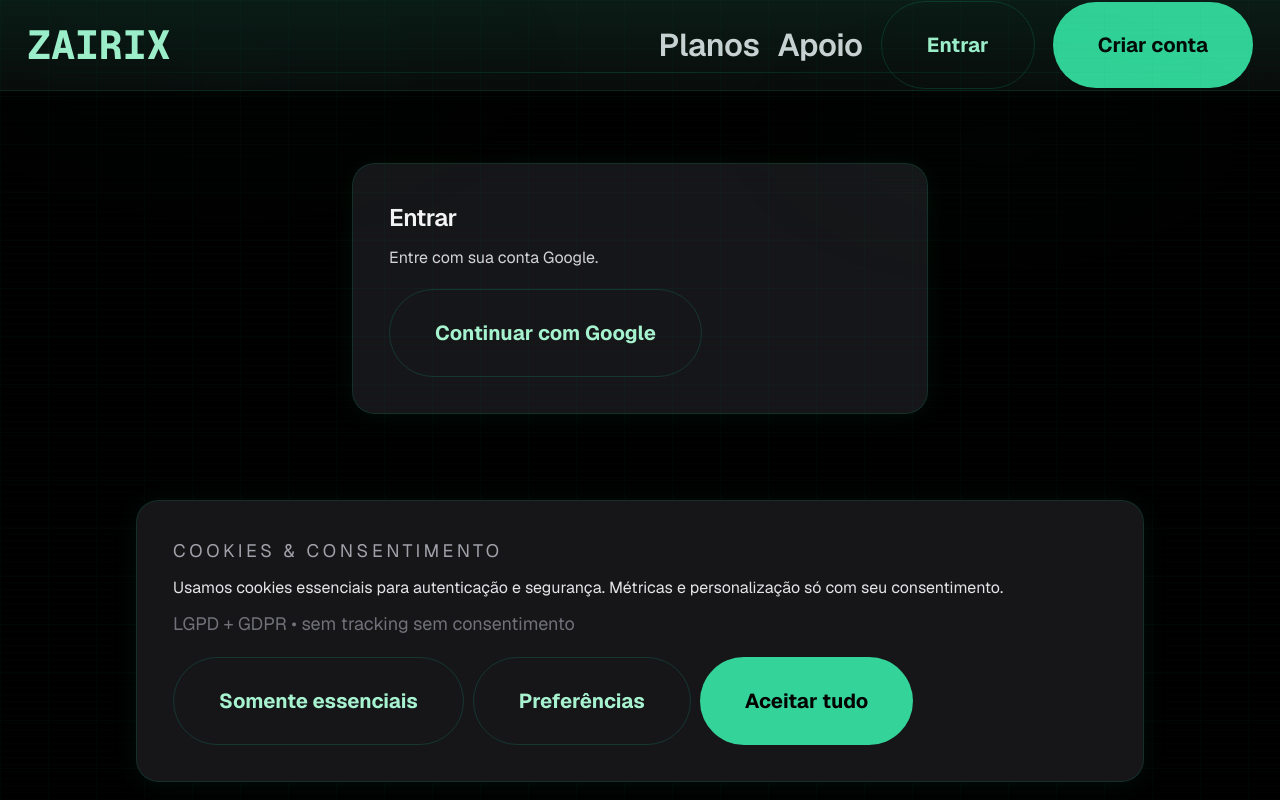
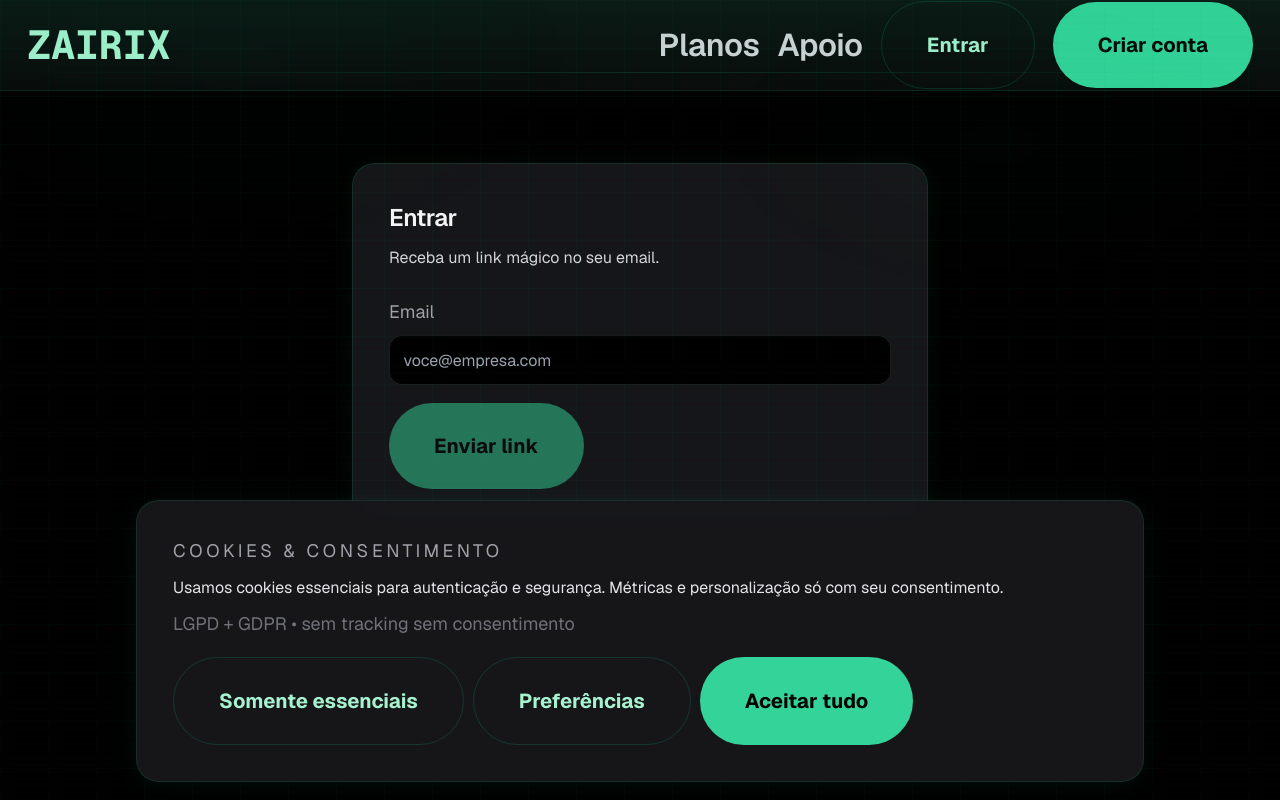
Before and after one commit to TiagoIA-UX/SignalHack, a Next.js app: page /login in a window 1280 px wide. Shown: the top 800 px of the page. Built offline with nearby package versions, Linux system fonts and the light colour scheme; no server answers.

Commit message:
feat: login por link magico via email

```diff
--- a/app/login/page.tsx
+++ b/app/login/page.tsx
@@ -1,6 +1,6 @@
 "use client";
 
-import { Suspense } from "react";
+import { Suspense, useMemo, useState } from "react";
 import { useSearchParams } from "next/navigation";
 import { AppHeader } from "@/components/AppHeader";
 import { Button, Card, Container } from "@/components/ui";
@@ -8,6 +8,11 @@
 function LoginContent() {
   const searchParams = useSearchParams();
   const errorCode = searchParams.get("error");
+  const [email, setEmail] = useState("");
+  const [status, setStatus] = useState<"idle" | "loading" | "ok" | "error">("idle");
+  const [errorMsg, setErrorMsg] = useState<string | null>(null);
+
+  const canSubmit = useMemo(() => email.trim().length > 3 && status !== "loading", [email, status]);
 
   const oauthError = (() => {
     if (!errorCode) return null;
@@ -19,6 +24,49 @@
     return "Não foi possível autenticar.";
   })();
 
+  async function onSubmit(e: React.FormEvent) {
+    e.preventDefault();
+    setStatus("loading");
+    setErrorMsg(null);
+
+    const controller = new AbortController();
+    const timeout = setTimeout(() => controller.abort(), 15_000);
+    try {
+      const res = await fetch("/api/auth/request", {
+        method: "POST",
+        headers: { "content-type": "application/json" },
+        body: JSON.stringify({ email, next: "/dashboard" }),
+        signal: controller.signal,
+      });
+
+      if (res.ok) {
+        setStatus("ok");
+        return;
+      }
+
+      const payload = (await res.json().catch(() => null)) as { error?: string } | null;
+      setStatus("error");
+      if (payload?.error === "rate_limited") {
+        setErrorMsg("Muitas tentativas. Aguarde alguns minutos e tente novamente.");
+      } else if (payload?.error === "email_not_configured") {
+        setErrorMsg("Email não configurado. Defina SMTP_* no ambiente.");
+      } else if (payload?.error === "not_configured") {
+        setErrorMsg("Autenticação não configurada. Verifique AUTH_TOKEN_PEPPER.");
+      } else {
+        setErrorMsg("Não foi possível enviar o link agora. Tente novamente.");
+      }
+    } catch (err) {
+      setStatus("error");
+      if ((err as { name?: unknown })?.name === "AbortError") {
+        setErrorMsg("Está demorando mais que o normal. Tente novamente.");
+      } else {
+        setErrorMsg("Não foi possível conectar agora. Tente novamente.");
+      }
+    } finally {
+      clearTimeout(timeout);
+    }
+  }
+
   return (
     <div className="min-h-screen">
       <AppHeader />
@@ -27,13 +75,32 @@
           <div className="mx-auto max-w-lg">
             <Card className="p-6">
               <h1 className="text-xl font-semibold tracking-tight">Entrar</h1>
-              <p className="mt-2 text-sm text-zinc-300">Entre com sua conta Google.</p>
-              <div className="mt-4">
-                <Button href="/api/auth/google" variant="ghost">
-                  Continuar com Google
+              <p className="mt-2 text-sm text-zinc-300">Receba um link mágico no seu email.</p>
+
+              <form onSubmit={onSubmit} className="mt-6 space-y-4">
+                <div>
+                  <label className="text-xs text-zinc-400">Email</label>
+                  <input
+                    value={email}
+                    onChange={(e) => setEmail(e.target.value)}
+                    placeholder="voce@empresa.com"
+                    className="mt-2 h-11 w-full rounded-xl border border-white/10 bg-black px-3 text-sm outline-none focus:ring-2 focus:ring-white/10"
+                    type="email"
+                    autoComplete="email"
+                    required
+                  />
+                </div>
+
+                <Button type="submit" disabled={!canSubmit}>
+                  {status === "loading" ? "Enviando…" : "Enviar link"}
                 </Button>
-              </div>
-              {oauthError ? <div className="mt-4 text-sm text-zinc-300">{oauthError}</div> : null}
+
+                {status === "ok" ? (
+                  <div className="text-sm text-zinc-300">Se o email existir, enviaremos o link agora.</div>
+                ) : null}
+                {status === "error" ? <div className="text-sm text-zinc-300">{errorMsg ?? "Não foi possível enviar."}</div> : null}
+                {oauthError ? <div className="text-sm text-zinc-300">{oauthError}</div> : null}
+              </form>
             </Card>
           </div>
         </Container>
```
